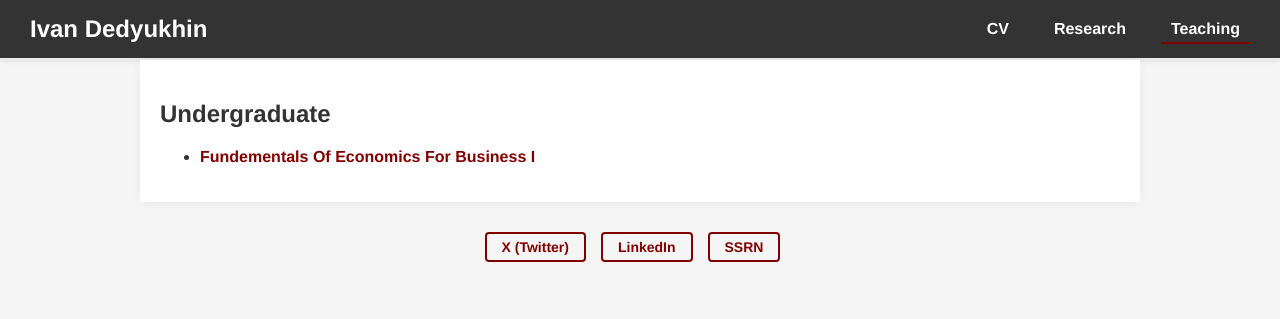
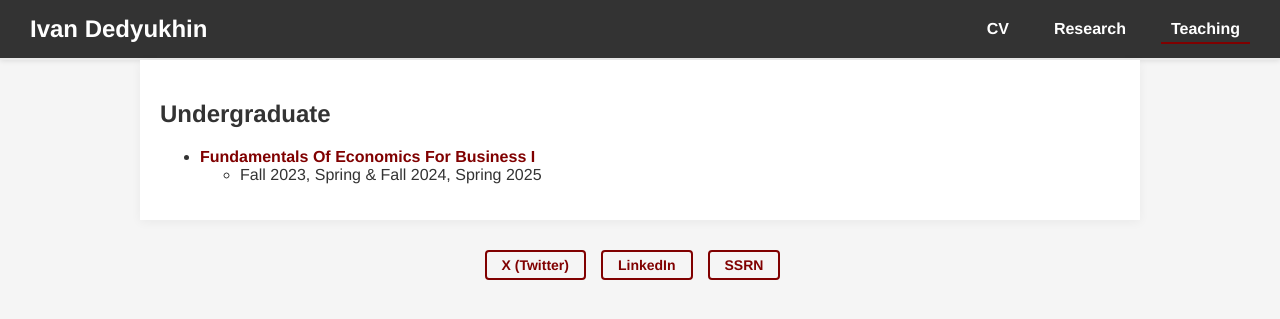
Before and after one commit to Dedyukhin/dedyukhin.github.io, a Jekyll site: the page built from Teaching.md, in a window 1280 px wide. Shown: the top 319 px of the page. Built offline with Jekyll 4.4.1, drawn with Linux system fonts in a browser that asks for light colours.

Commit message:
Update Teaching.md
Add teaching terms

```diff
--- a/Teaching.md
+++ b/Teaching.md
@@ -6,4 +6,5 @@ permalink: /teaching/
 
 ## Undergraduate
 
-- **[Fundementals Of Economics For Business I](https://dedyukhin.github.io//teaching/Fund-Of-Econ-Bus-1-Indiana)**
+- **[Fundamentals Of Economics For Business I](https://dedyukhin.github.io//teaching/Fund-Of-Econ-Bus-1-Indiana)**
+  - Fall 2023, Spring & Fall 2024, Spring 2025
```
